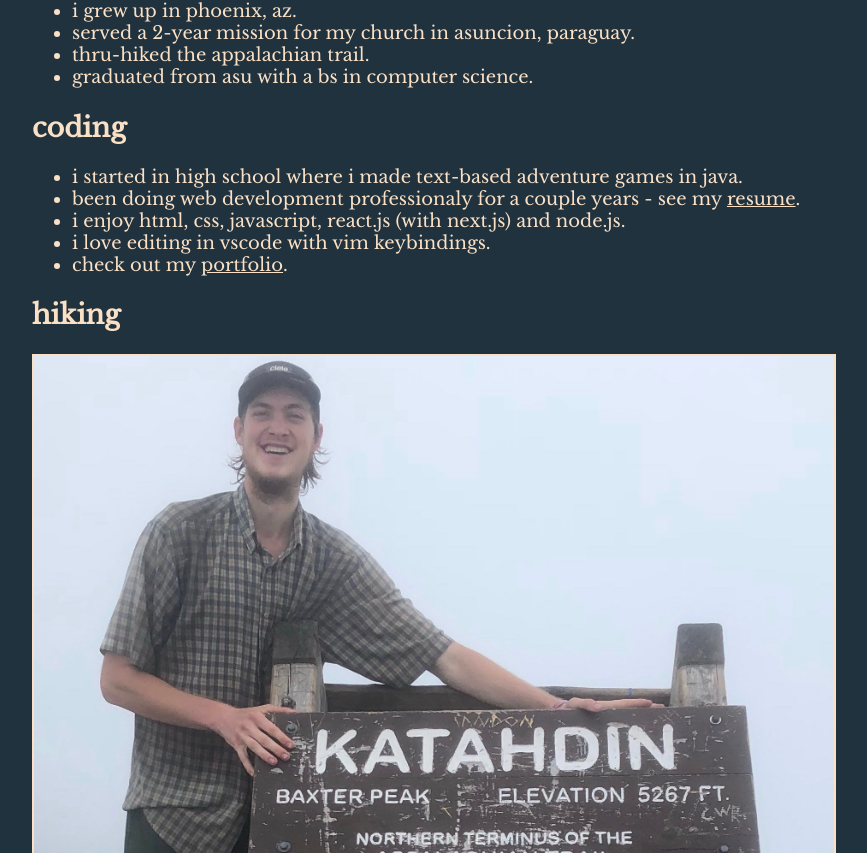
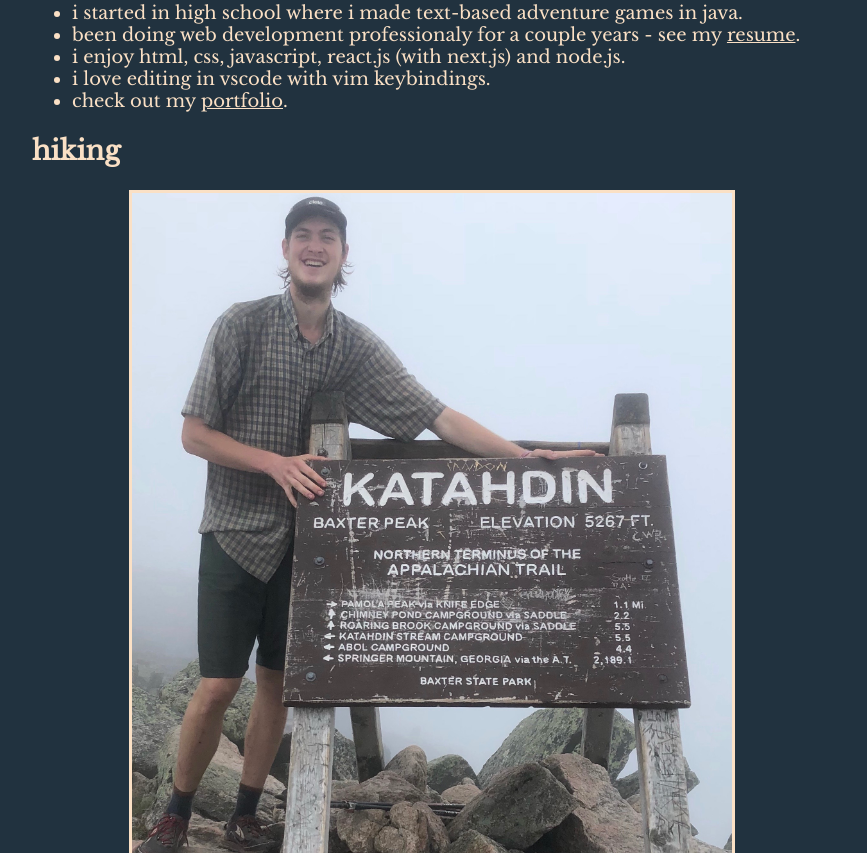
Before and after one commit to jdshaeffer/jdshaeffer.com, a Next.js app: page /about in a window 1280 px wide. Shown: the part 867-1720 px from the top of the page, without its empty margins (208-1075 px from the left). Built offline with nearby package versions, Linux system fonts and the light colour scheme.

Commit message:
prep deployment, smaller images, content updates

```diff
--- a/components/Img.js
+++ b/components/Img.js
@@ -1,8 +1,10 @@
 import styled from 'styled-components';
 
 const Img = styled.img`
-  width: 800px;
-  border: 2px solid #FAE0C5
+  width: 600px;
+  display: block;
+  margin: 0 auto;
+  border: 3px solid #FAE0C5
 `;
 
 export default Img;
--- a/pages/about.js
+++ b/pages/about.js
@@ -25,7 +25,7 @@
 			<ul>
 				<li>i started in high school where i made text-based adventure games in java.</li>
 				<li>
-					been doing web development professionaly for a couple years - see my <ContentLinkText href='/resume' name='resume' />.
+					been doing web development professionaly for a couple years - see my <ContentLinkText href='/resume.pdf' name='resume' />.
 				</li>
 				<li>i enjoy html, css, javascript, react.js (with next.js) and node.js.</li>
 				<li>i love editing in vscode with vim keybindings.</li>
@@ -34,7 +34,7 @@
 			<h2>hiking</h2>
 			<Img
 				src='/katahdin.JPG'
-				alt='summit of mt katahdin'
+				alt='summit of mount katahdin'
 			/>
 			<ul>
 				<li>2016-2017 sections of the pacific crest trail.</li>
--- a/pages/portfolio/index.js
+++ b/pages/portfolio.js
@@ -6,7 +6,7 @@
 		<>
 			<Header />
 			<Content>
-        portfolio portfolio portfolio
+				<h2>portfolio</h2>
 			</Content>
 		</>
 	);
```
